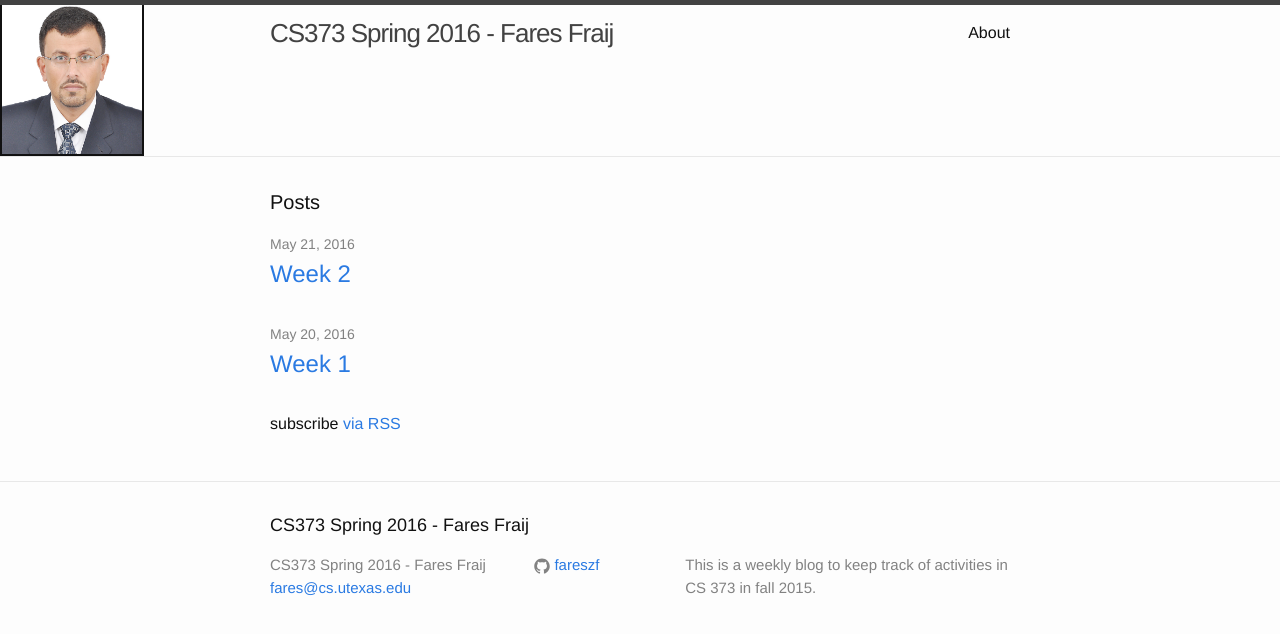
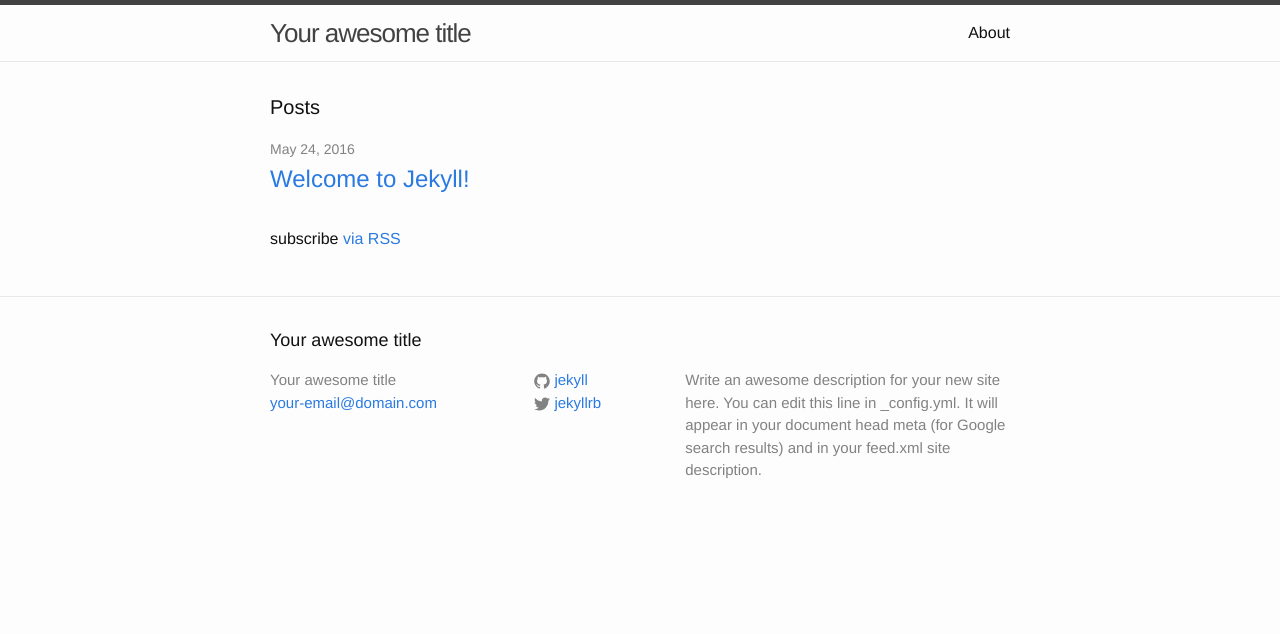
Before and after one commit to pikachuchu/at, a Jekyll site: the page built from index.html, in a window 1280 px wide. Shown: the top 634 px of the page. Built offline with Jekyll 4.4.1, drawn with Linux system fonts in a browser that asks for light colours.

```diff
--- a/_config.yml
+++ b/_config.yml
@@ -6,15 +6,16 @@
 # 'jekyll serve'. If you change this file, please restart the server process.
 
 # Site settings
-title: CS373 Spring 2016 - Fares Fraij
-email: fares@cs.utexas.edu
-description: This is a weekly blog to keep track of activities in CS 373 in fall 2015.
-baseurl: "/at/" # the subpath of your site, e.g. /blog
-url:  "http://fareszf.github.io" # the base hostname & protocol for your site
-twitter_username:
-github_username:  fareszf
+title: Your awesome title
+email: your-email@domain.com
+description: > # this means to ignore newlines until "baseurl:"
+  Write an awesome description for your new site here. You can edit this
+  line in _config.yml. It will appear in your document head meta (for
+  Google search results) and in your feed.xml site description.
+baseurl: "" # the subpath of your site, e.g. /blog
+url: "http://yourdomain.com" # the base hostname & protocol for your site
+twitter_username: jekyllrb
+github_username:  jekyll
 
 # Build settings
 markdown: kramdown
-
-highlighter: rouge
--- a/_includes/head.html
+++ b/_includes/head.html
@@ -6,7 +6,7 @@
   <title>{% if page.title %}{{ page.title | escape }}{% else %}{{ site.title | escape }}{% endif %}</title>
   <meta name="description" content="{% if page.excerpt %}{{ page.excerpt | strip_html | strip_newlines | truncate: 160 }}{% else %}{{ site.description }}{% endif %}">
 
-  <link rel="stylesheet" href="{{ "css/main.css" | prepend: site.baseurl }}">
+  <link rel="stylesheet" href="{{ "/css/main.css" | prepend: site.baseurl }}">
   <link rel="canonical" href="{{ page.url | replace:'index.html','' | prepend: site.baseurl | prepend: site.url }}">
   <link rel="alternate" type="application/rss+xml" title="{{ site.title }}" href="{{ "/feed.xml" | prepend: site.baseurl | prepend: site.url }}">
 </head>
--- a/_layouts/default.html
+++ b/_layouts/default.html
@@ -4,17 +4,10 @@
   {% include head.html %}
 
   <body>
-    <div style="float:left;">
-			<img border=2.5 width=140 height=152
-			src="img/fares_fraij.jpg"
-			alt="Fares Fraij's photo"
-			align=center>
-	</div>
 
     {% include header.html %}
 
-
-	<div class="page-content">
+    <div class="page-content">
       <div class="wrapper">
         {{ content }}
       </div>
--- a/_posts/2016-05-21-week-2.md
+++ /dev/null
@@ -1,8 +0,0 @@
----
-layout: post
-title:  "Week 2"
-date:   2016-05-21 11:02:11
-categories: Blog
----
-
-Hello Week 2!
```
Also changed, not shown: _posts/2016-05-20-week-1.md (deleted, +0 -24 lines), _posts/2016-05-24-welcome-to-jekyll.markdown (added, +25 -0 lines).
